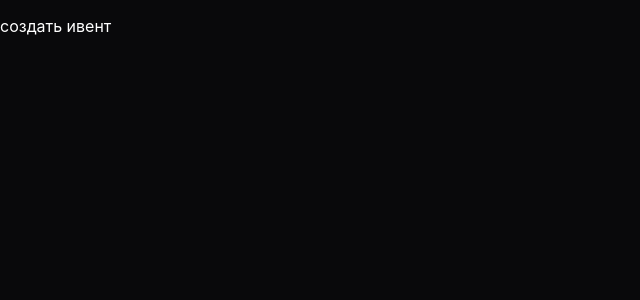
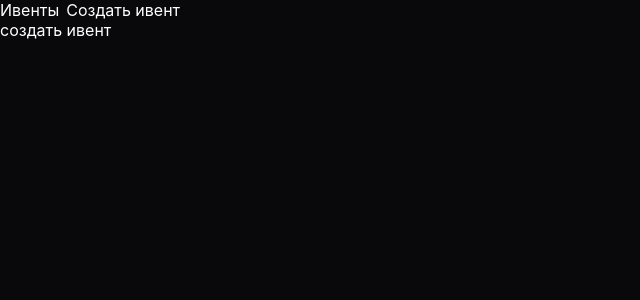
Before and after one commit to marktcheltsov/chikovani-web, a React (Create React App) app: page / in a window 1280 px wide. Shown: the top 300 px of the page, without its empty margins (0-640 px from the left). Built offline with nearby package versions, Linux system fonts and the light colour scheme.

Commit message:
start creating layout

```diff
--- a/src/App.jsx
+++ b/src/App.jsx
@@ -1,10 +1,13 @@
 import React from 'react';
 import CreateEvent from './pages/create-event/create-event';
+import Layout from './components/ui/layout';
 
 function App() {
   return (
-    <div className="App">
-      <CreateEvent/>
+    <div className="page">
+      <Layout>
+        <CreateEvent/>
+      </Layout>
     </div>
   );
 }
--- /dev/null
+++ b/src/components/ui/header.jsx
@@ -0,0 +1,18 @@
+import React from 'react'
+import "../../styles/components/header.css";
+
+const Header = () => {
+  return (
+    <header className='header'>
+        <nav className='header__nav'>
+            <ul className='header__nav-list'>
+                <li className='header__nav-link'>Ивенты</li>
+                <li className='header__nav-link'>Создать ивент</li>
+                <li className='header__nav-link'></li>
+            </ul>
+        </nav>
+    </header>
+  )
+}
+
+export default Header
--- /dev/null
+++ b/src/components/ui/layout.jsx
@@ -0,0 +1,15 @@
+import React from 'react'
+import Header from './header'
+
+const Layout = ({children}) => {
+  return (
+    <>
+        <Header/>
+        <main>
+            {children}
+        </main>
+    </>
+  )
+}
+
+export default Layout
--- a/src/index.css
+++ b/src/index.css
@@ -7,9 +7,18 @@ body {
   -webkit-font-smoothing: antialiased;
   -moz-osx-font-smoothing: grayscale;
   color: #FFF;
+  min-width: 100%;
 }
 
 code {
   font-family: source-code-pro, Menlo, Monaco, Consolas, 'Courier New',
     monospace;
 }
+
+p {
+  margin: 0;
+}
+
+.page {
+
+}
--- /dev/null
+++ b/src/styles/components/header.css
@@ -0,0 +1,19 @@
+.header {
+    width: 100%;
+}
+
+.header__nav {
+    width: 100%;
+}
+
+.header__nav-list {
+    display: flex;
+    list-style: none;
+    justify-content: space-beetwen;
+    padding: 0;
+    margin: 0;
+}
+
+.header__nav-link {
+    margin-right: 7px;
+}
```
Also changed, not shown: public/index.html (+1 -27 lines).
